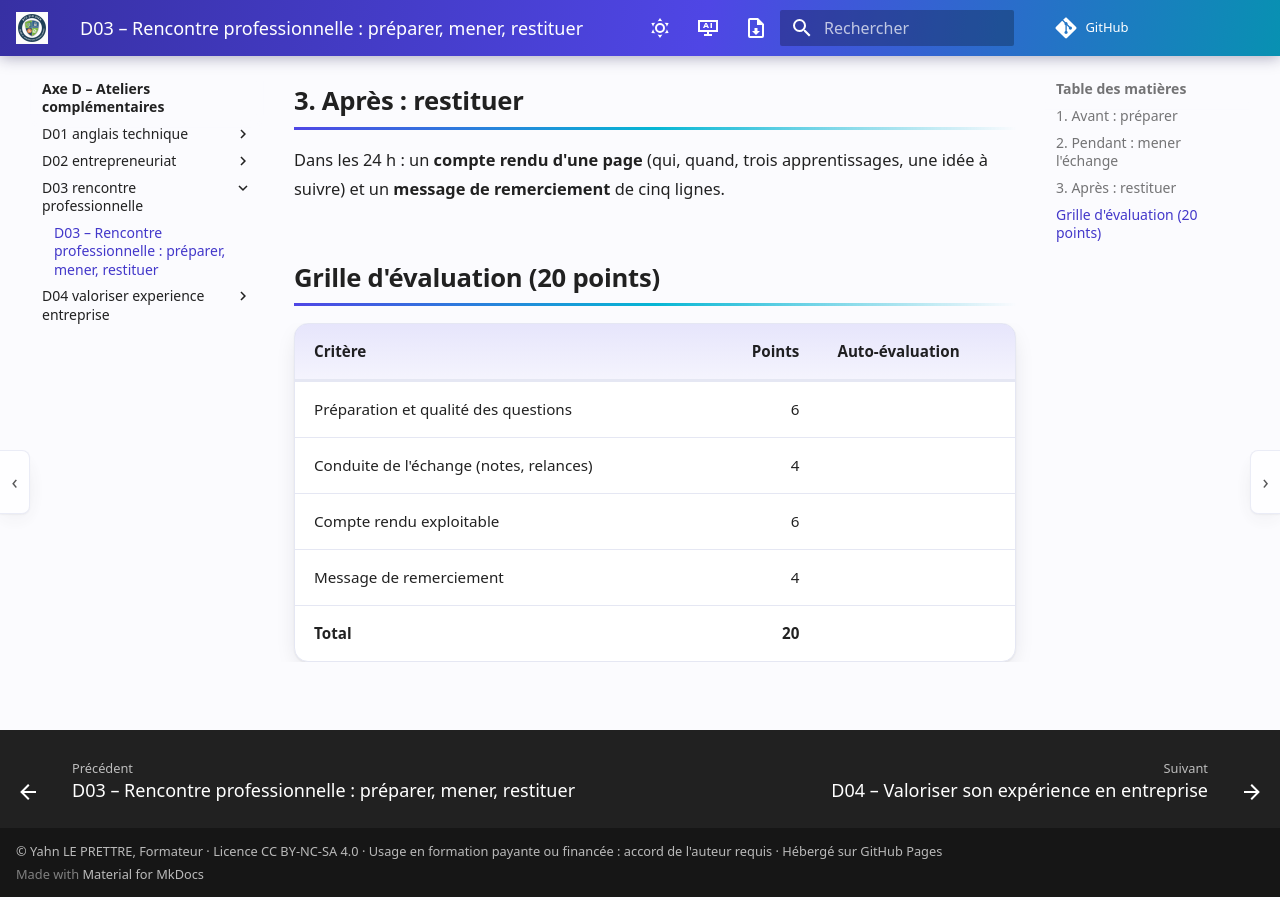
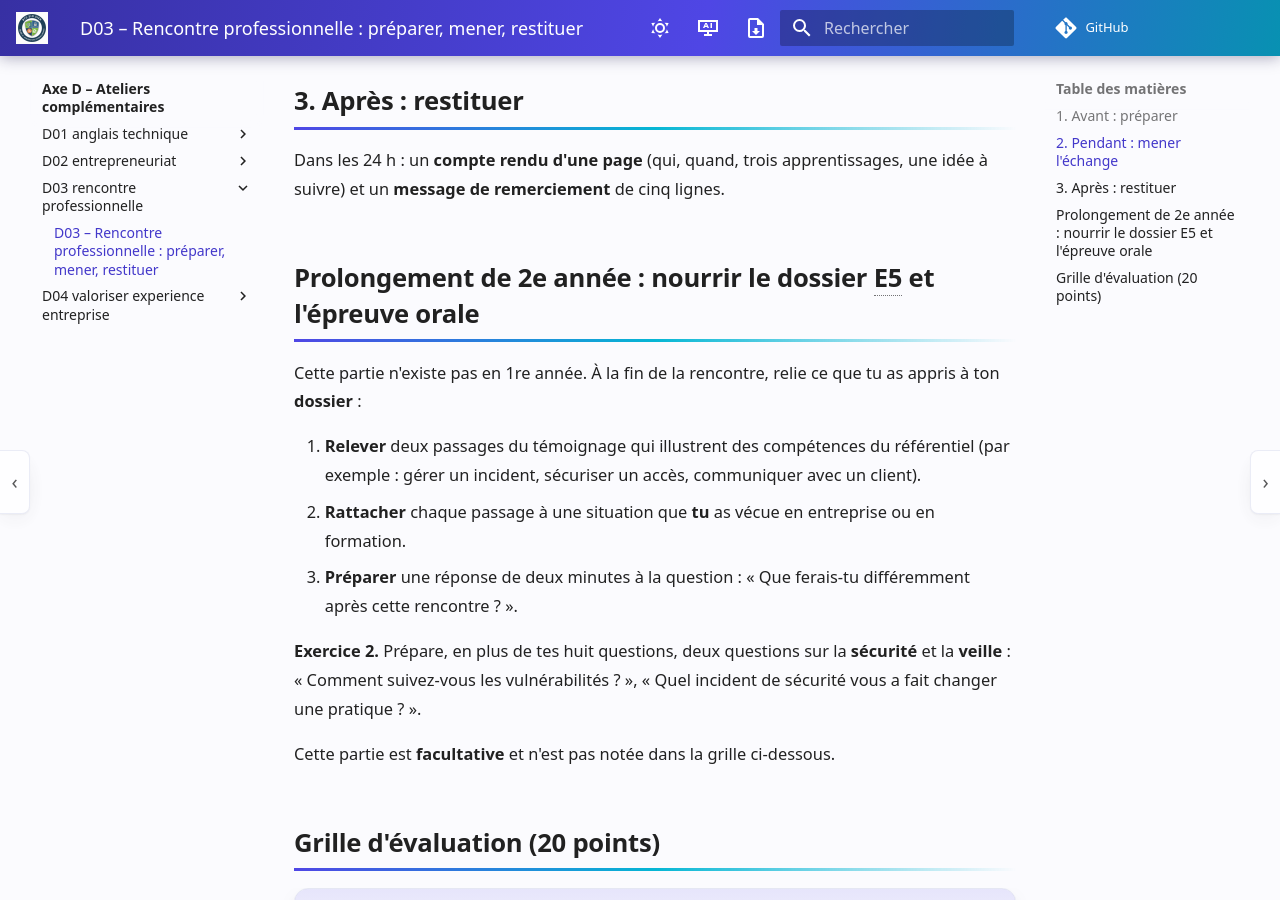
Before and after one commit to YahnLP/bts2-sio-sisr-ateliers, an MkDocs documentation site: the page built from docs/axe-d-ateliers-complementaires/D03-rencontre-professionnelle/01-atelier.md, in a window 1280 px wide and 900 px high, scrolled down 1017 px. Built offline with MkDocs 1.6.1 and Material for MkDocs 9.7.7, drawn with Linux system fonts in a browser that asks for light colours; comment, search, counter and statistics services are not loaded.

Commit message:
Ateliers D02 et D03 : prolongement de 2e année
Co-Authored-By: Claude Sonnet 5.5 <noreply@anthropic.com>
Claude-Session: https://claude.ai/code/session_017CiLAM646xnpNNTehG2ybX

```diff
--- a/docs/axe-d-ateliers-complementaires/D03-rencontre-professionnelle/01-atelier.md
+++ b/docs/axe-d-ateliers-complementaires/D03-rencontre-professionnelle/01-atelier.md
@@ -27,6 +27,18 @@ Exemples de bonnes questions : « Quelle journée type avez-vous ? », « Quel i
 
 Dans les 24 h : un **compte rendu d'une page** (qui, quand, trois apprentissages, une idée à suivre) et un **message de remerciement** de cinq lignes.
 
+## Prolongement de 2e année : nourrir le dossier E5 et l'épreuve orale
+
+Cette partie n'existe pas en 1re année. À la fin de la rencontre, relie ce que tu as appris à ton **dossier** :
+
+1. **Relever** deux passages du témoignage qui illustrent des compétences du référentiel (par exemple : gérer un incident, sécuriser un accès, communiquer avec un client).
+2. **Rattacher** chaque passage à une situation que **tu** as vécue en entreprise ou en formation.
+3. **Préparer** une réponse de deux minutes à la question : « Que ferais-tu différemment après cette rencontre ? ».
+
+**Exercice 2.** Prépare, en plus de tes huit questions, deux questions sur la **sécurité** et la **veille** : « Comment suivez-vous les vulnérabilités ? », « Quel incident de sécurité vous a fait changer une pratique ? ».
+
+Cette partie est **facultative** et n'est pas notée dans la grille ci-dessous.
+
 ## Grille d'évaluation (20 points)
 
 | Critère | Points | Auto-évaluation |
--- a/docs/axe-d-ateliers-complementaires/D03-rencontre-professionnelle/README.md
+++ b/docs/axe-d-ateliers-complementaires/D03-rencontre-professionnelle/README.md
@@ -12,7 +12,7 @@
 | **Co-animation** | **Oui** : le professionnel invité intervient avec l'enseignant (anciens étudiants, tuteurs, partenaires de l'établissement). **À définir avec l'équipe.** |
 
 > [!NOTE]
-> **Recoupement avec la 1re année.** Cet atelier est **identique** à l'atelier de 1re année ([D03](https://yahnlp.github.io/bts1-sio-sisr-ateliers/axe-d-ateliers-complementaires/D03-rencontre-professionnelle/)). Si tu l'as déjà fait, choisis un autre professionnel à rencontrer et réutilise ta méthode.
+> **Recoupement avec la 1re année.** Cet atelier **reprend** l'atelier de 1re année ([D03](https://yahnlp.github.io/bts1-sio-sisr-ateliers/axe-d-ateliers-complementaires/D03-rencontre-professionnelle/)). Si tu l'as déjà fait, choisis un autre professionnel à rencontrer et réutilise ta méthode, puis passe au **prolongement de 2e année** (lien avec le dossier E5 et deux questions sur la sécurité).
 
 ## Objectifs
 
```
Also changed, not shown: docs/axe-d-ateliers-complementaires/D02-entrepreneuriat/01-atelier.md (+14 -0 lines), docs/axe-d-ateliers-complementaires/D02-entrepreneuriat/README.md (+1 -1 lines).
